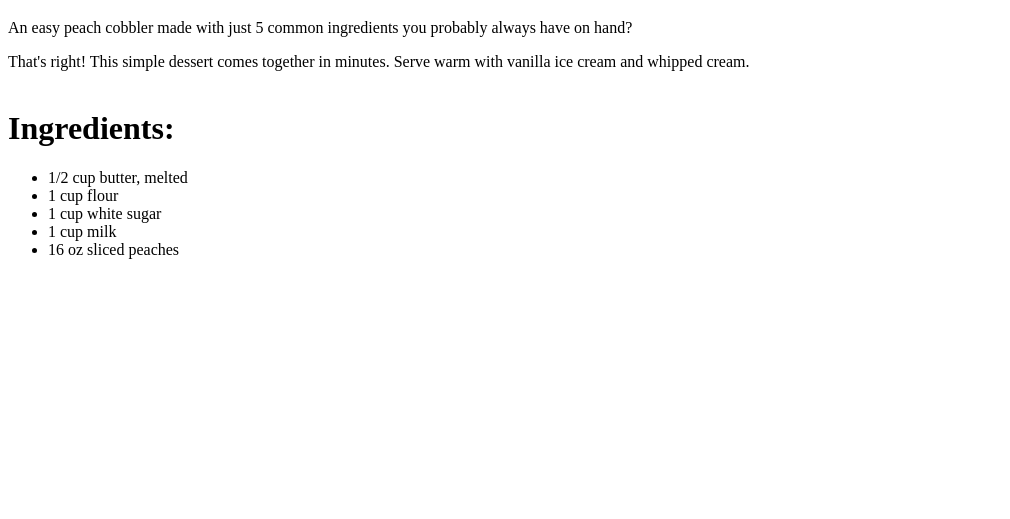
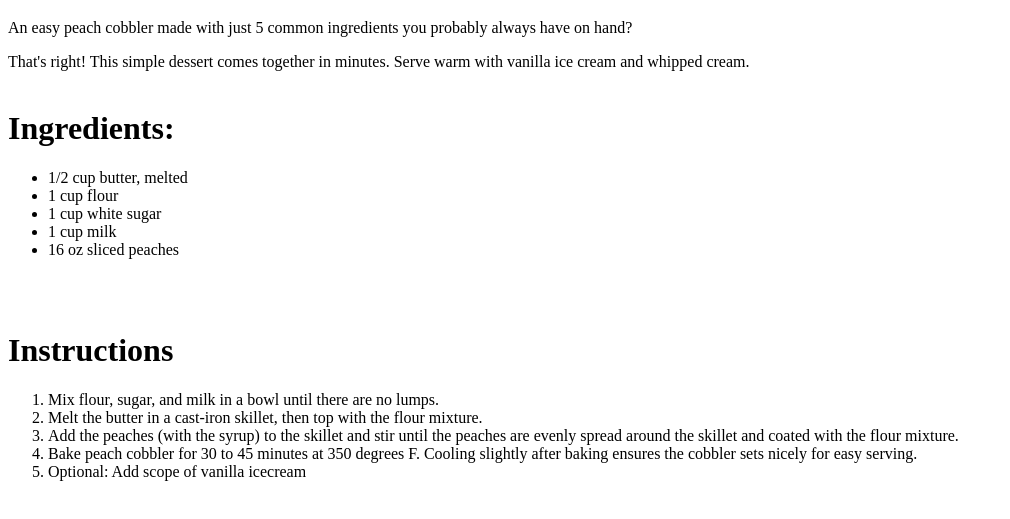
Before and after one commit to Ammon-Faust/project-recipes, a plain HTML site: page recipes/peach-cobbler.html in a window 1280 px wide. Shown: the part 159-678 px from the top of the page, without its empty margins (0-1010 px from the left). Drawn offline with Linux system fonts and the light colour scheme.

Commit message:
Added Ordred List: Instructions

```diff
--- a/recipes/peach-cobbler.html
+++ b/recipes/peach-cobbler.html
@@ -23,6 +23,18 @@
         <li>1 cup white sugar</li>
         <li>1 cup milk</li>
         <li>16 oz sliced peaches</li>
-    </ul>
+    </ul><br><br>
+
+    <h1>Instructions</h1>
+    <ol>
+        <li>Mix flour, sugar, and milk in a bowl until there are no lumps.</li>
+        <li>Melt the butter in a cast-iron skillet, then top with the flour mixture.</li>
+        <li>Add the peaches (with the syrup) to the skillet and stir until the peaches
+            are evenly spread around the skillet and coated with the flour mixture.</li>
+        <li>Bake peach cobbler for 30 to 45 minutes at 350 degrees F. Cooling slightly
+            after baking ensures the cobbler sets nicely for easy serving.</li>
+        <li>Optional: Add scope of vanilla icecream</li>
+    </ol>
+
 </body>
 </html>
```
